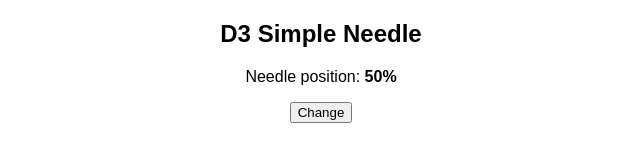
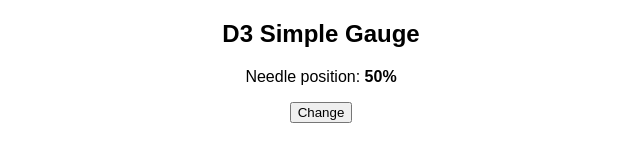
Before and after one commit to antoinebeland/d3-simple-gauge, a plain HTML site: page index.html in a window 1280 px wide. Shown: the top 164 px of the page, 319-959 px from the left. Drawn offline with nearby package versions, Linux system fonts and the light colour scheme.

Commit message:
Changed example title.

```diff
--- a/index.html
+++ b/index.html
@@ -42,7 +42,7 @@
 </head>
 <body>
 <article>
-  <h1>D3 Simple Needle</h1>
+  <h1>D3 Simple Gauge</h1>
   <div>
     <p>
       Needle position: <strong id="position">50%</strong>
```
